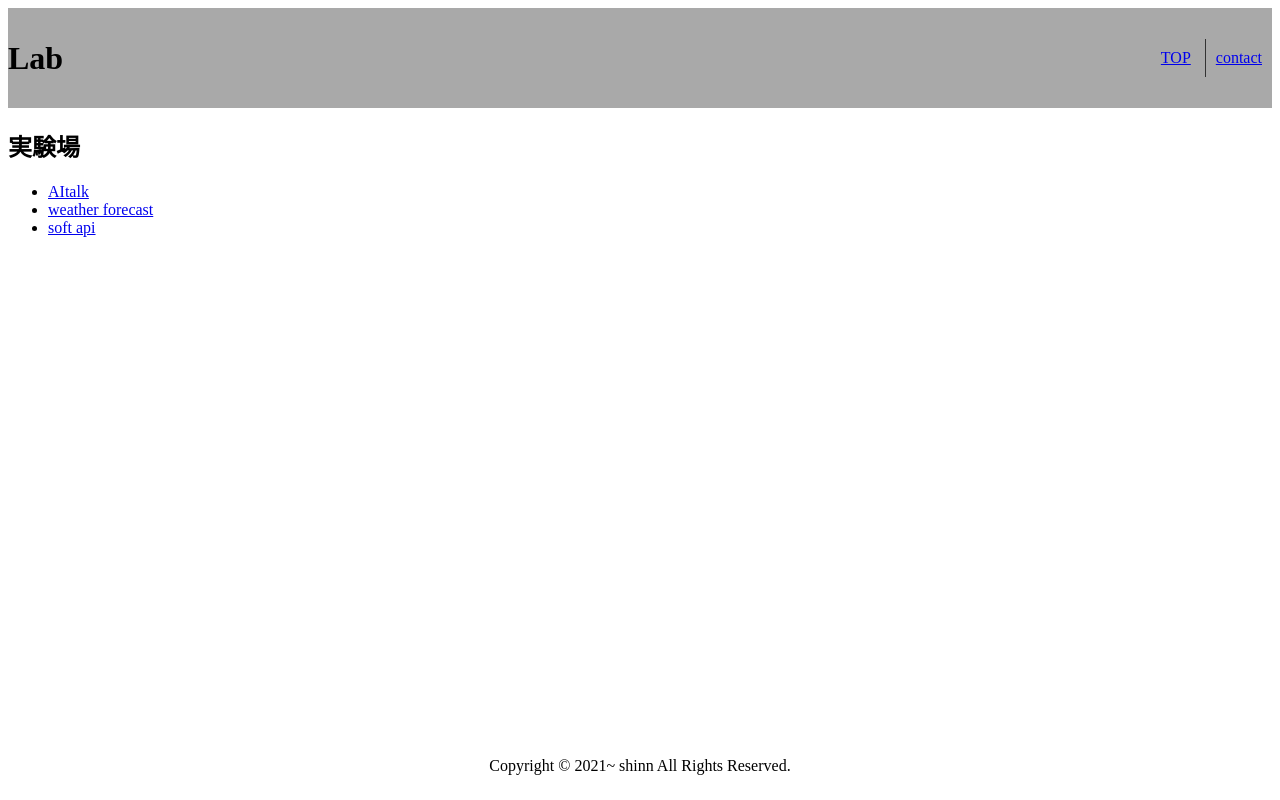
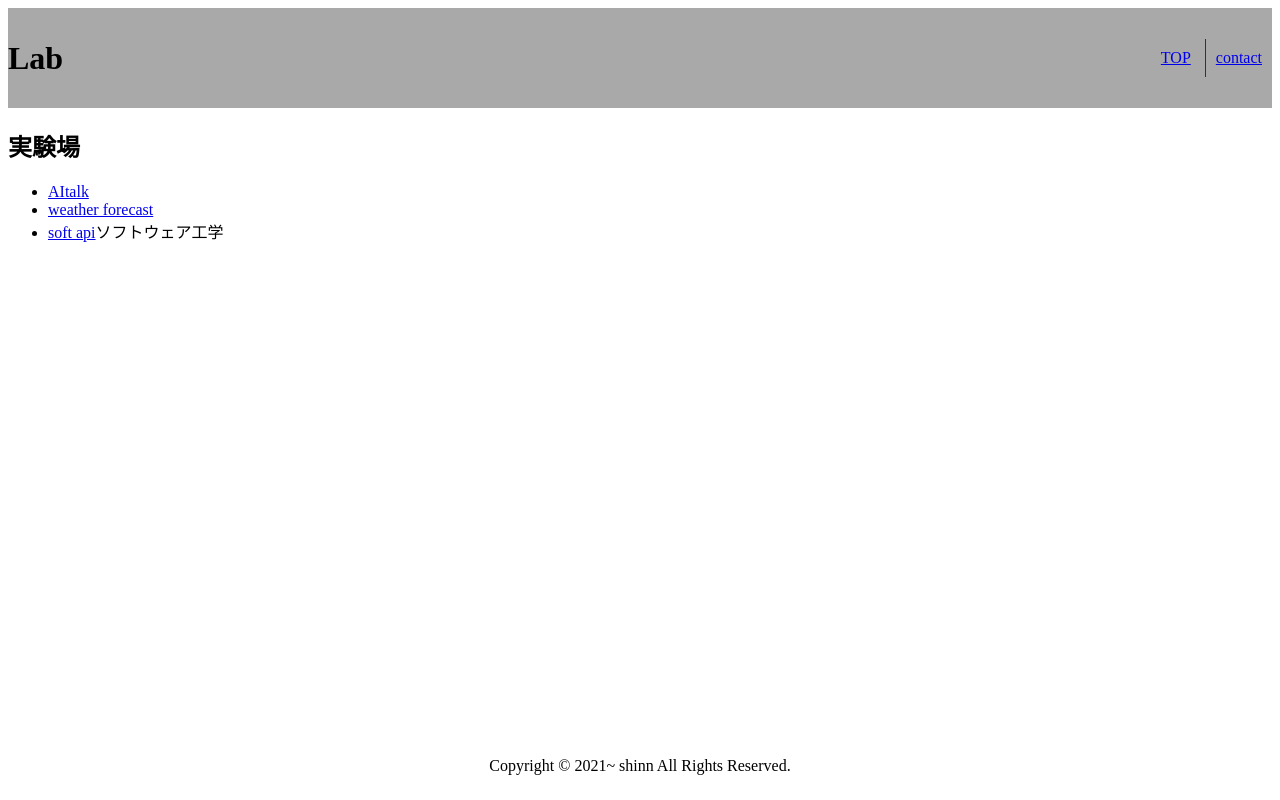
Before and after one commit to shinn-as/shinn-as.github.io, a plain HTML site: page index.html in a window 1280 px wide. Drawn offline with Linux system fonts and the light colour scheme.

Commit message:
Update index.html

```diff
--- a/index.html
+++ b/index.html
@@ -34,7 +34,7 @@
             <ul>
                 <li><a href="https://shinn-as.github.io/AItalk.html">AItalk</a></li>
 		<li><a href="https://shinn-as.github.io/weather.html">weather forecast</a></li>
-		<li><a href="https://shinn-as.github.io/softwarekeytypebeta.html">soft api</a></li>
+		<li><a href="https://shinn-as.github.io/softwarekeytypebeta.html">soft api</a>ソフトウェア工学</li>
             </ul>
 		</article>
 		<!----- メインコンテンツ END ----->
```
